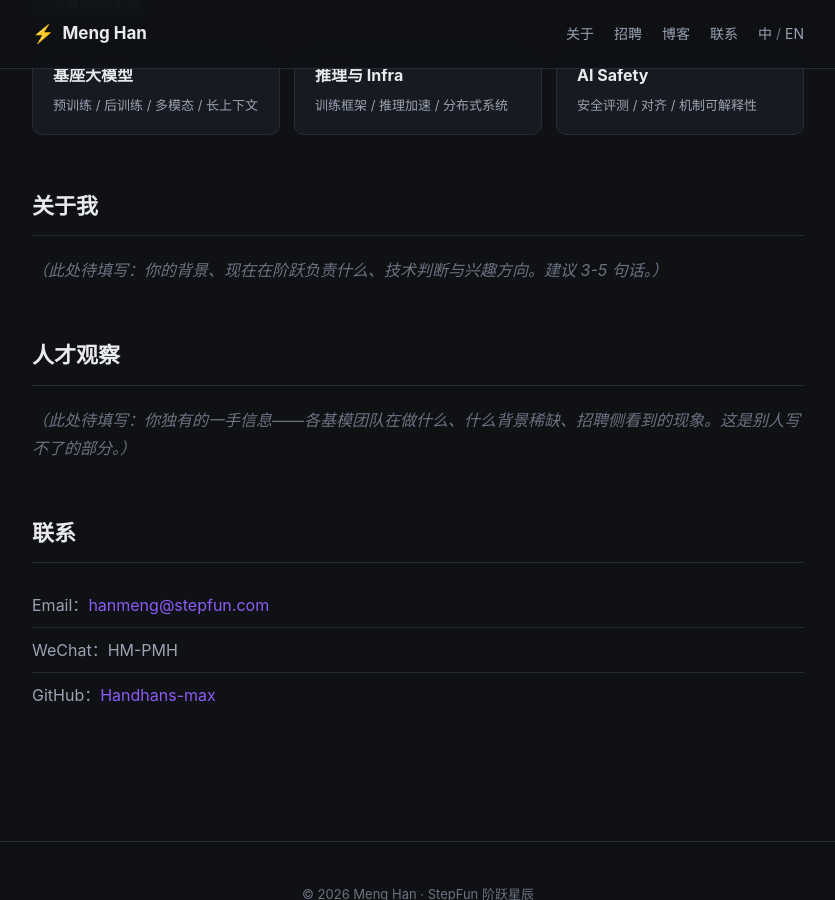
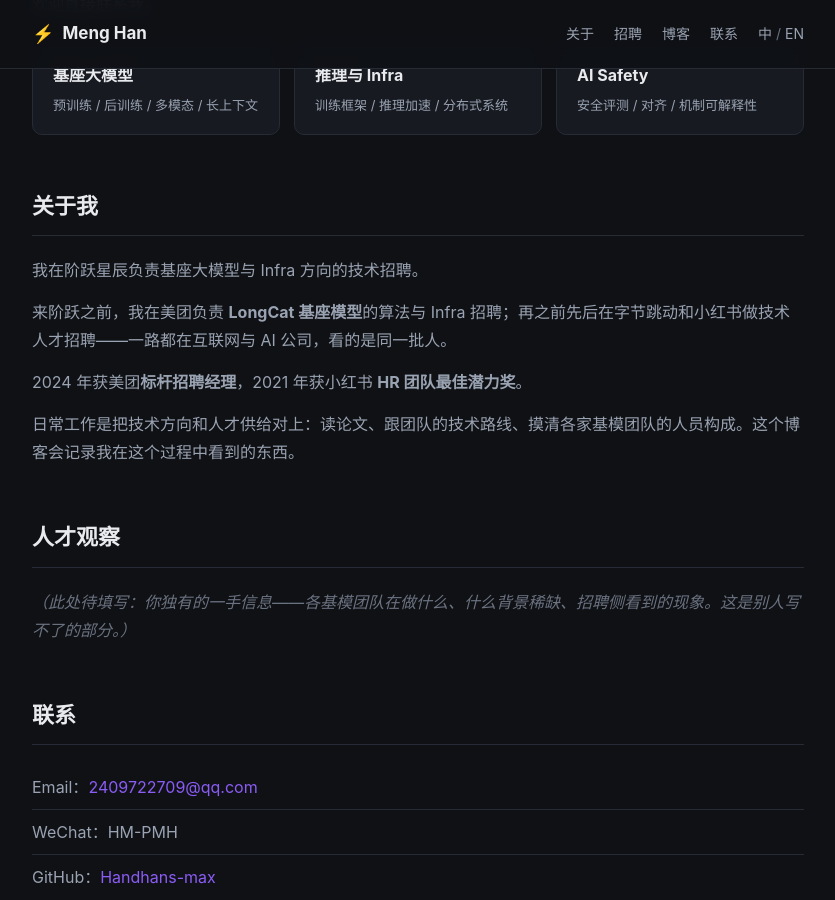
Before and after one commit to Handhans-max/Handhans-max.github.io, a Jekyll site: the page built from index.md, in a window 1280 px wide and 900 px high, scrolled down 398 px. Shown: the whole window, without its empty margins (222-1057 px from the left). Built offline with Jekyll 4.4.1, drawn with Linux system fonts in a browser that asks for light colours.

Commit message:
update: contact email + About section (CN/EN)

```diff
--- a/_config.yml
+++ b/_config.yml
@@ -22,7 +22,8 @@ author:
   company: "StepFun 阶跃星辰"
   company_en: "StepFun"
   location: "Beijing, China · 北京"
-  email: "hanmeng@stepfun.com"
+  email: "2409722709@qq.com"
+  # 内部/招聘系统用邮箱保持 hanmeng@stepfun.com，不公开在主页
   wechat: "HM-PMH"
   # 手机号不建议放公网
   github: "Handhans-max"
--- a/index.md
+++ b/index.md
@@ -26,7 +26,10 @@ url_en: /en/
 <section id="about" class="section">
   <h2>关于我</h2>
   <div class="prose">
-    <p><em>（此处待填写：你的背景、现在在阶跃负责什么、技术判断与兴趣方向。建议 3-5 句话。）</em></p>
+    <p>我在阶跃星辰负责基座大模型与 Infra 方向的技术招聘。</p>
+    <p>来阶跃之前，我在美团负责 <strong>LongCat 基座模型</strong>的算法与 Infra 招聘；再之前先后在字节跳动和小红书做技术人才招聘——一路都在互联网与 AI 公司，看的是同一批人。</p>
+    <p>2024 年获美团<strong>标杆招聘经理</strong>，2021 年获小红书 <strong>HR 团队最佳潜力奖</strong>。</p>
+    <p>日常工作是把技术方向和人才供给对上：读论文、跟团队的技术路线、摸清各家基模团队的人员构成。这个博客会记录我在这个过程中看到的东西。</p>
   </div>
 </section>
 
```
Also changed, not shown: en.md (+4 -1 lines).
